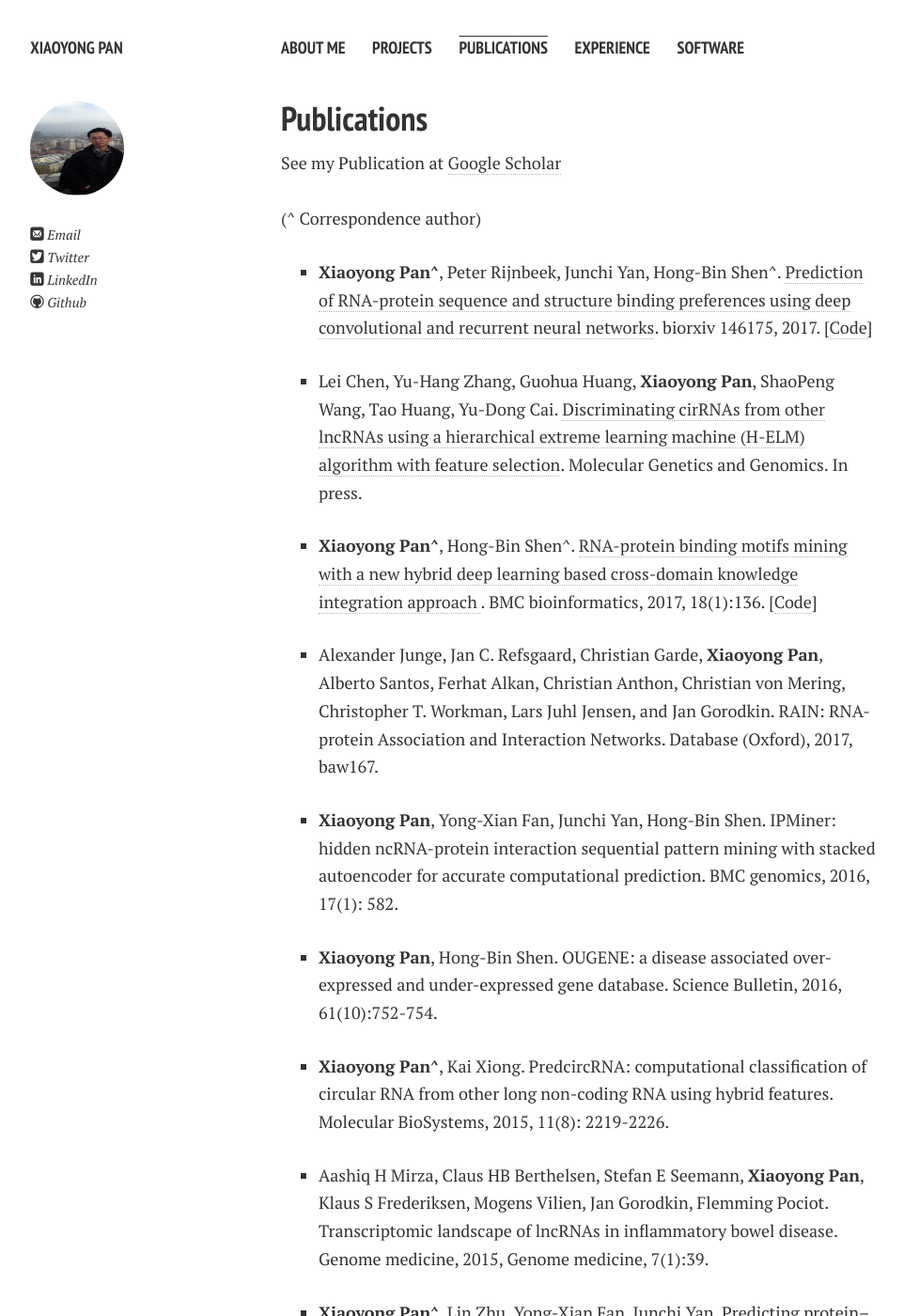
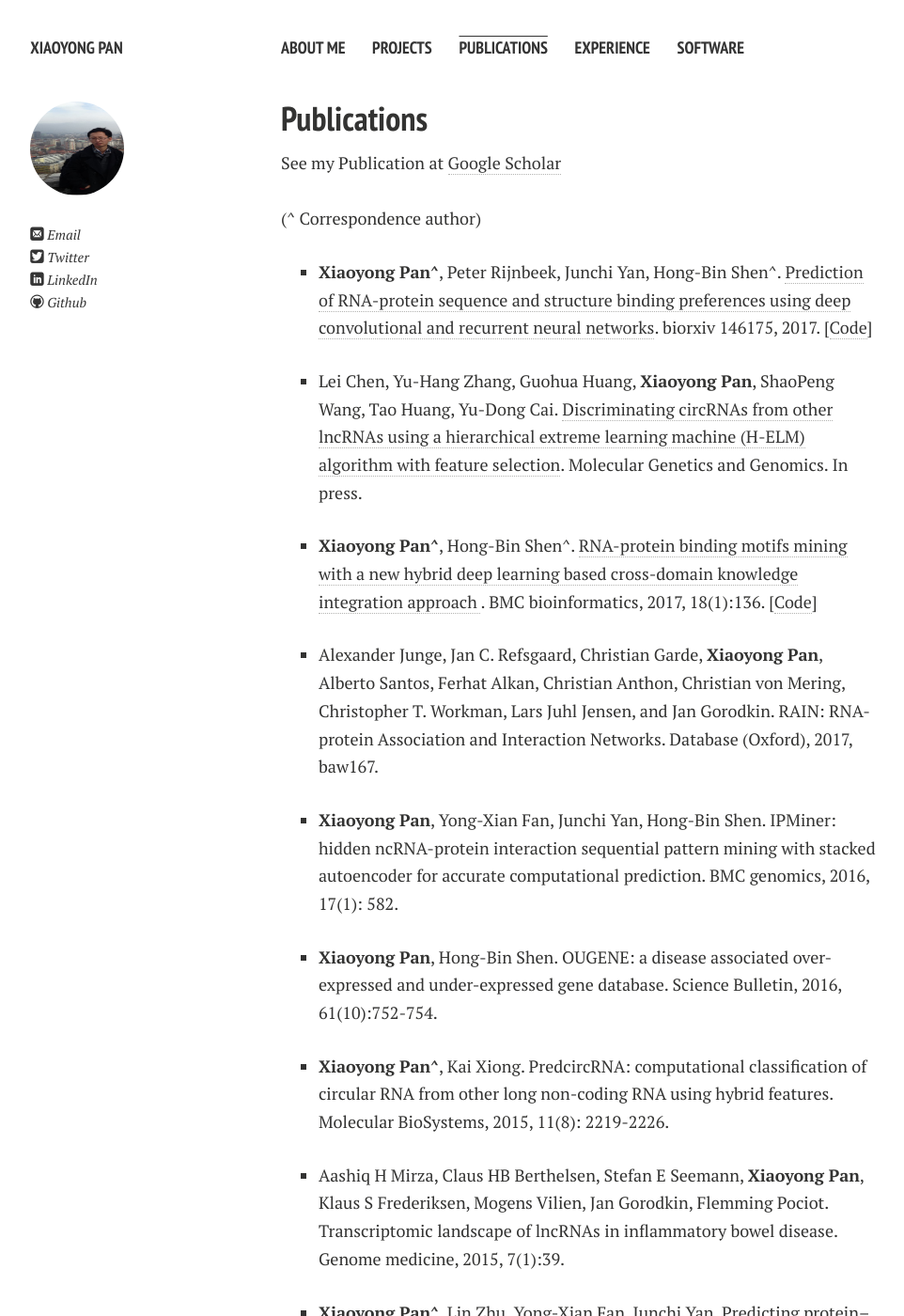
Before and after one commit to xypan1232/xypan1232.github.io, a Jekyll site: the page built from publications.md, in a window 1280 px wide and 1400 px high. Shown: the whole window at 94% size, without its empty margins (21-983 px from the left). Built offline with Jekyll 4.4.1, drawn with Linux system fonts in a browser that asks for light colours; nearby versions of some CDN libraries; Markdown is read by kramdown in place of the engine named in the settings.

Commit message:
Update publications.md

```diff
--- a/publications.md
+++ b/publications.md
@@ -14,7 +14,7 @@
     <p><b>Xiaoyong Pan^</b>, Peter Rijnbeek, Junchi Yan, Hong-Bin Shen^. <a href="http://biorxiv.org/content/early/2017/06/07/146175">Prediction of RNA-protein sequence and structure binding preferences using deep convolutional and recurrent neural networks</a>. biorxiv 146175, 2017. [<a href="https://github.com/xypan1232/iDeepS">Code</a>]</p>
   </li>
   <li>
-    <p>Lei Chen, Yu-Hang Zhang, Guohua Huang, <b>Xiaoyong Pan</b>, ShaoPeng Wang, Tao Huang, Yu-Dong Cai. <a href="http://biorxiv.org/content/early/2017/06/07/146175">Discriminating cirRNAs from other lncRNAs using a hierarchical extreme learning machine (H-ELM) algorithm with feature selection</a>. Molecular Genetics and Genomics. In press.</p>
+    <p>Lei Chen, Yu-Hang Zhang, Guohua Huang, <b>Xiaoyong Pan</b>, ShaoPeng Wang, Tao Huang, Yu-Dong Cai. <a href="http://biorxiv.org/content/early/2017/06/07/146175">Discriminating circRNAs from other lncRNAs using a hierarchical extreme learning machine (H-ELM) algorithm with feature selection</a>. Molecular Genetics and Genomics. In press.</p>
   </li>
   <li>
     <p><b>Xiaoyong Pan^</b>, Hong-Bin Shen^.  <a href="https://bmcbioinformatics.biomedcentral.com/articles/10.1186/s12859-017-1561-8">RNA-protein binding motifs mining with a new hybrid deep learning based cross-domain knowledge integration approach </a>. BMC bioinformatics, 2017, 18(1):136. [<a href="https://github.com/xypan1232/iDeep">Code</a>]</p>
@@ -33,7 +33,7 @@
     <p><b>Xiaoyong Pan^</b>, Kai Xiong. PredcircRNA: computational classification of circular RNA from other long non-coding RNA using hybrid features. Molecular BioSystems, 2015, 11(8): 2219-2226.</p>
   </li>
   <li>
-    <p>Aashiq H Mirza, Claus HB Berthelsen, Stefan E Seemann, <b>Xiaoyong Pan</b>, Klaus S Frederiksen, Mogens Vilien, Jan Gorodkin, Flemming Pociot. Transcriptomic landscape of lncRNAs in inflammatory bowel disease. Genome medicine, 2015, Genome medicine, 7(1):39.</p>
+    <p>Aashiq H Mirza, Claus HB Berthelsen, Stefan E Seemann, <b>Xiaoyong Pan</b>, Klaus S Frederiksen, Mogens Vilien, Jan Gorodkin, Flemming Pociot. Transcriptomic landscape of lncRNAs in inflammatory bowel disease. Genome medicine, 2015, 7(1):39.</p>
   </li>
   <li>
     <p><b>Xiaoyong Pan^</b>, Lin Zhu, Yong-Xian Fan, Junchi Yan. Predicting protein–RNA interaction amino acids using random forest based on submodularity subset selection. Computational biology and chemistry, 2014, 53,:324-330.</p>
```
